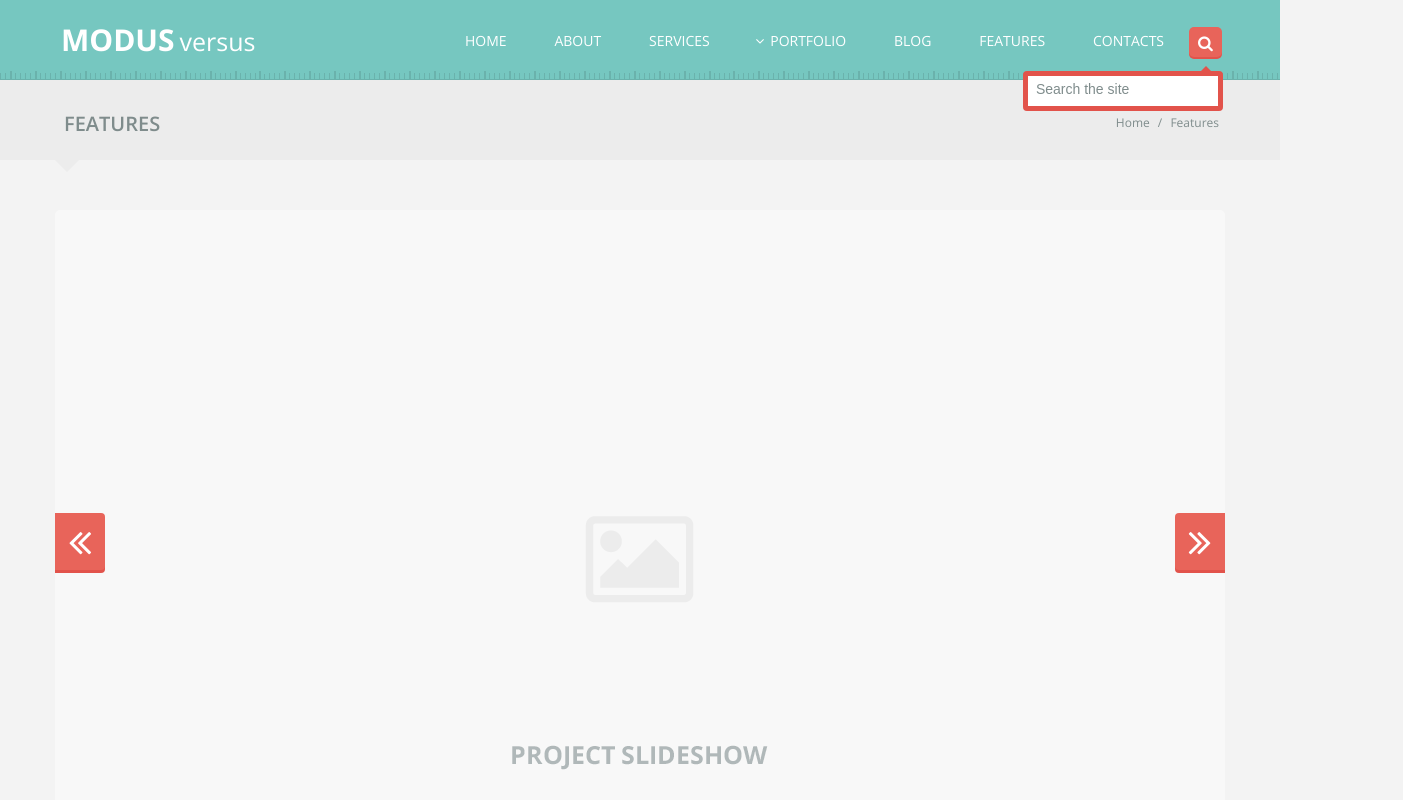
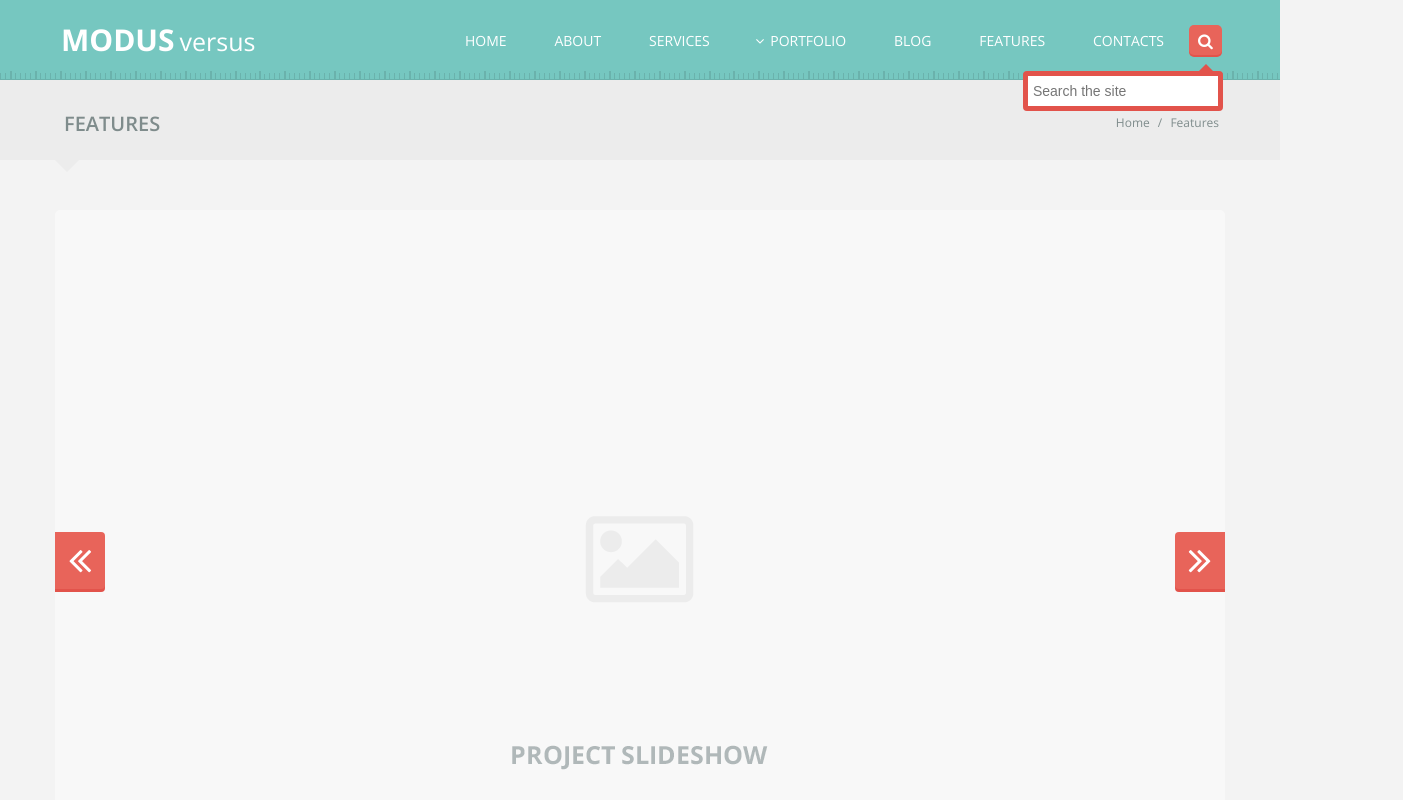
Before and after one commit to satanasova/TC-Page-Task, a website: page index.html in a window 1280 px wide. Shown: the top 800 px of the page, 1403 px wide, since content can reach past the window. Drawn offline with nearby package versions, Linux system fonts and the light colour scheme.

Commit message:
fixed wrapper and search-box

```diff
--- a/assets/styles/sass/infobox.scss
+++ b/assets/styles/sass/infobox.scss
@@ -31,7 +31,6 @@
         p {
             font-size: 12px;
             line-height: 1.6;
-
         }
         button {
             font-size: 14px;
--- a/assets/styles/sass/main.scss
+++ b/assets/styles/sass/main.scss
@@ -14,7 +14,6 @@ $red-primary: #e8645a;
 $red-darker: #e2534b;
 $gray-primary: #f8f8f8;
 $gray-darker: #e5e6e6;
-
 $gray-shadow: 0 4px $gray-darker;
 
 body {
@@ -94,7 +93,6 @@ body {
                 font-size: 14px;
                 font-weight: 400;
                 text-transform: uppercase;
-
                 li {
                     border-radius: 5px;
                     &:not(:last-child) {
@@ -109,14 +107,13 @@ body {
                             cursor: pointer;
                         }
                     }
-                    &#search {
+                    &#search-button {
                         text-align: center;
                         width: 33px;
                         height: 30px;
-                        background-color: #e8645a;
-                        box-shadow: 0px 2px #e2534b;
+                        background-color: $red-primary;
+                        box-shadow: 0px 2px $red-darker;
                         position: relative;
-                        top: 2px;
                         left: -3px;
                         &:hover, &.active {
                             cursor: pointer;
@@ -126,30 +123,33 @@ body {
                             margin-top: 8px;
                         }
                         #search-box {
-                            font-size: 14px;
-                            text-align: left;
-                            font-family: Myriad Pro, sans-serif;
-                            padding: 5px 0 0 8px;
-                            text-transform: none;
-                            width: 200px;
-                            height: 40px;
-                            background-color: white;
-                            border: 5px solid #e2534b;
-                            border-radius: 4px;
-                            position: absolute;
-                            left: -166px;
-                            bottom: -54px;
-                            z-index: 1;
+                            &.active {
+                                display: block;
+                            }
+                            display: none;
                             &:before {
                                 content: "";
-                                position: absolute;
-                                top: -10px;
-                                right: 5px;
+                                position: relative;
+                                top: -8px;
+                                right: -5px;
                                 border-bottom: 7px solid $red-darker;
                                 border-left: 7px solid transparent;
                                 border-right: 7px solid transparent;
                             }
-
+                            #search-box-input {
+                                font-size: 14px;
+                                font-family: Myriad Pro, sans-serif;
+                                padding-left: 5px;
+                                width: 200px;
+                                height: 40px;
+                                border: 5px solid $red-darker;
+                                border-radius: 4px;
+                                position: relative;
+                                left: -180px;
+                                bottom: -20px;
+                                z-index: 1;
+                                outline: none;
+                            }
                         }
                     }
                     &#portfolio {
@@ -203,7 +203,6 @@ body {
             background-color: $gray-darker;
             margin-top: 40px;
         }
-
         .grid-container {
             margin-top: 50px;
             >div {
@@ -222,5 +221,4 @@ body {
                 }
             }
         }
-
     }
--- a/assets/styles/sass/slidebar.scss
+++ b/assets/styles/sass/slidebar.scss
@@ -4,22 +4,14 @@
     flex-wrap: wrap;
     justify-content: space-between;
     #project-slideshow-wrapper, #page-slideshow-wrapper {
+        position: relative;
         button{
             width: 50px;
             height: 57px;
+            top: calc(50% - 61px);
             i {
                 font-size: 40px;
             }
-        }
-    }
-    #project-slideshow-wrapper {
-        button{
-            top: calc(50% - 69px);
-        }
-    }
-    #page-slideshow-wrapper {
-        button{
-            top: calc(50% - 52px);;
         }
     }
     .slidebar {
@@ -64,6 +56,8 @@
         }
     }
     .small-sliders {
+        width: 100%;
+        margin-top: 35px;
         display: flex;
         justify-content: space-between;
         .slider.page-slideshow {
--- a/index.html
+++ b/index.html
@@ -13,7 +13,8 @@
 </head>
 <body>
     <header>
-        <nav  class="wrapper">
+        <div class="wrapper">
+            <nav>
                 <a href= "#" class="logo">
                         <span>modus</span>
                         <span>versus</span>
@@ -29,13 +30,13 @@
                     <li id="blog"><a href="#">blog</a></li>
                     <li id="features"><a href="#">features</a></li>
                     <li id="contacts"><a href="#">contacts</a></li>
-                <li id="search">
+                    <li id="search-button">
                         <a href="#"><i class="fa fa-search"></i></a>
-                    <span id="search-box">Search the site</span>
+                        <span id="search-box" class="active"><input id="search-box-input" type="text" placeholder="Search the site"></span>
                     </li>
                 </ul>
             </nav>
-        <div class="page-headline wrapper">
+            <div class="page-headline ">
                 <h1>features</h1>
                 <p>
                     <span>home</span>
@@ -43,9 +44,11 @@
                     <span>features</span>
                 </p>
             </div>
+        </div>
     </header>
     <main>
-        <div class="slidebar-container wrapper flexbox-grid">
+        <div class="wrapper">
+            <div class="slidebar-container">
                 <div class="slidebar grid-4" id="project-slideshow-wrapper">
                     <div class="slider project-slideshow">
                         <img src="assets/images/project-slideshow.png" alt="">
@@ -59,7 +62,7 @@
                     </div>
                     <div class="slider-nav"></div>
                 </div>
-            <div class="small-sliders wrapper">
+                <div class="small-sliders">
                     <div class="slidebar" id="page-slideshow-wrapper">
                         <div class="slider page-slideshow">
                             <img src="assets/images/page-slideshow.png" alt="">
@@ -100,7 +103,7 @@
                     </aside>
                 </div>
             </div>
-        <div class="infobox-container wrapper flexbox-grid">
+            <div class="infobox-container  flexbox-grid">
                 <div class="infobox-card grid-1">
                     <i class="fa fa-thumbs-o-up"></i>
                     <h2>suspendisse</h2>
@@ -131,7 +134,7 @@
                     <button>read more</button>
                 </div>
             </div>
-        <div class="accordion-container wrapper flexbox-grid">
+            <div class="accordion-container  flexbox-grid">
                 <div class="acc-list grid-3">
                     <div class="acc-item ">
                         <div class="title">
@@ -181,8 +184,8 @@
             </div>
             <div class="tap-container"></div>
             <div class="portfolio-container"></div>
-        <div class="hr wrapper"></div>
-        <div class="grid-container wrapper flexbox-grid">
+            <div class="hr "></div>
+            <div class="grid-container  flexbox-grid">
             <div class="grid-4">
                 <h3>Headline</h3>
                 <p>Duis dapibus aliquam mi, eget euismod sem scelerisque ut. Vivamus at elit quis urna adipiscing iaculis. Curabitur vitae velit in neque dictum blandit. Proin in iaculis neque. Pellentesque habitant morbi tristique senectus et netus et malesuada fames ac turpis egestas. Curabitur vitae velit in neque dictum blandit. Proin in iaculis neque. Pellentesque habitant morbi tristique senectus et netus et malesuada fames ac turpis egestas.</p>
@@ -222,8 +225,8 @@ euismod sem scelerisque ut. Vivamus at elit quis urna adipiscing iaculis.Curabit
                 <p>Duis dapibus aliquam mi, eget euismod sem scelerisque ut. Vivamus at elit quis urna adipiscing iaculis. Curabitur vitae velit in neque dictum blandit. Proin in iaculis neque. Pellentesque habitant morbi tristique senectus et netus et malesuada fames ac turpis egestas.</p>
             </div>
             </div>
-        <div class="hr wrapper"></div>
-        <div class="list-container wrapper flexbox-grid">
+            <div class="hr "></div>
+            <div class="list-container  flexbox-grid">
                 <div class="-list grid-1">
                     <h3>arrow list font size 13px</h3>
                     <ul>
@@ -269,9 +272,10 @@ euismod sem scelerisque ut. Vivamus at elit quis urna adipiscing iaculis.Curabit
                     </ul>
                 </div>
             </div>
-        <div class="hr wrapper"></div>
+            <div class="hr "></div>
             <div class="infobox-single"></div>
             <div class="table-container"></div>
+        </div>
     </main>
 </body>
 </html>
```
Also changed, not shown: assets/styles/main.css. Lines whose indentation alone changed are shown as unchanged.
